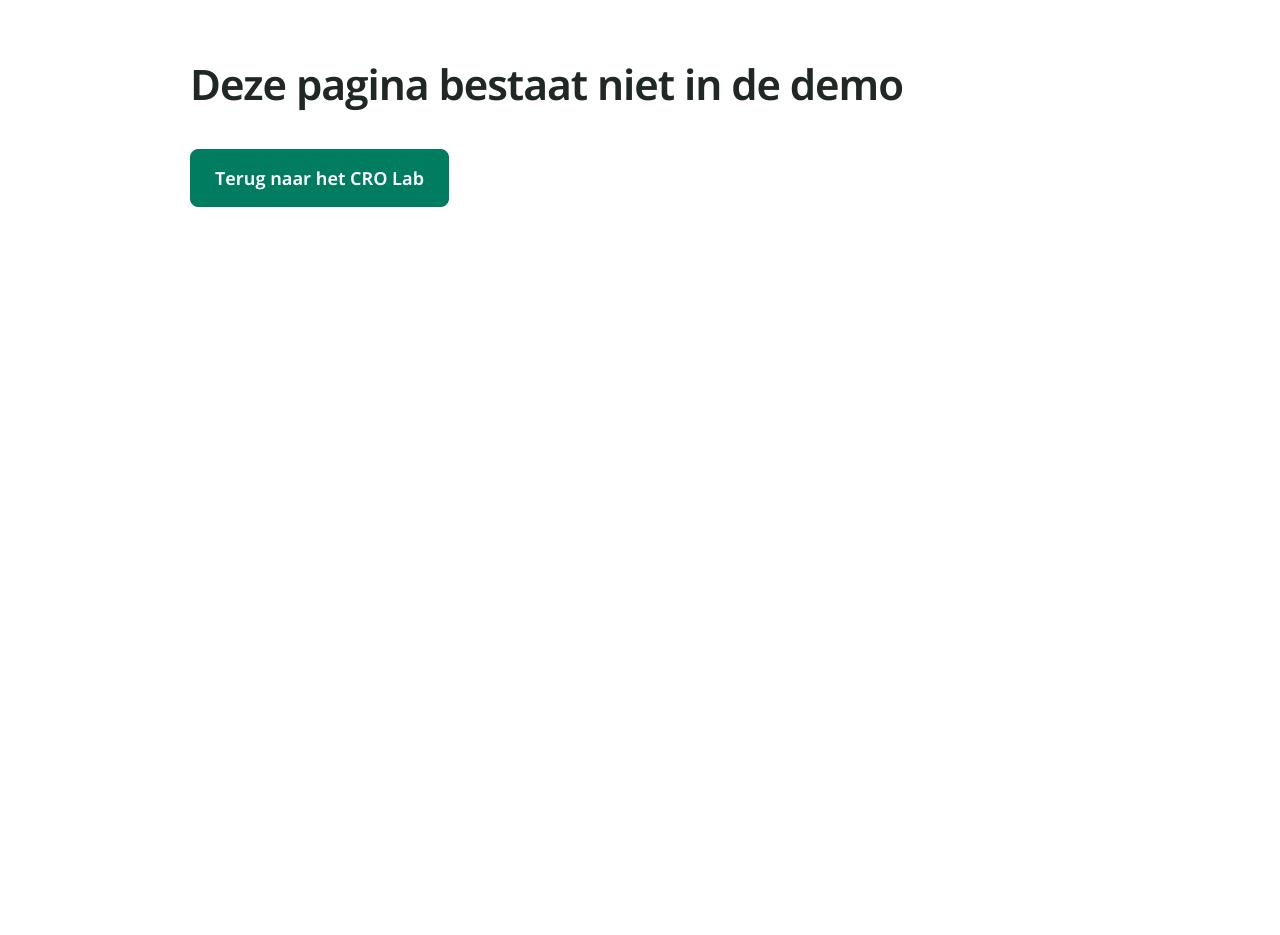
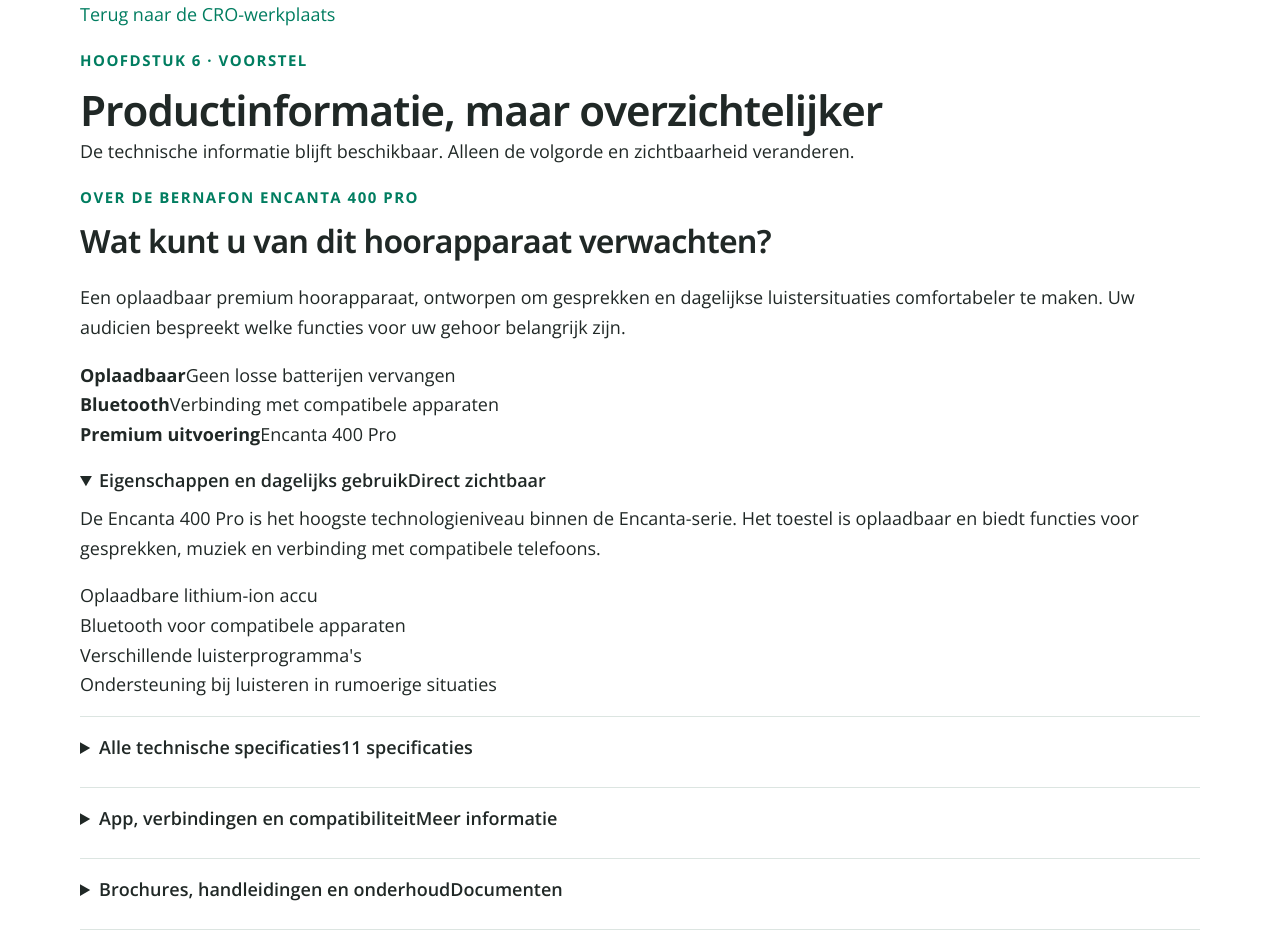
Before and after one commit to jo0stjo0st/oogvoororen-cro, a Next.js app: page /experimenten/productinformatie in a window 1280 px wide. Before the commit this address had no page. Shown: the top 935 px of the page. Before the commit the page ends 800 px from the top, so only its background shows below. Built offline with nearby package versions, Linux system fonts and the light colour scheme.

Commit message:
Build chapter 6 detailed product information with progressive disclosure and visible comparison

```diff
--- /dev/null
+++ b/src/app/experimenten/productinformatie/page.tsx
@@ -0,0 +1,53 @@
+import Link from "next/link";
+import { product, euro } from "@/features/products/data";
+
+const highlights = [
+  { label: "Oplaadbaar", detail: "Geen losse batterijen vervangen" },
+  { label: "Bluetooth", detail: "Verbinding met compatibele apparaten" },
+  { label: "Premium uitvoering", detail: "Encanta 400 Pro" },
+];
+export default function ProductInfoChapter() {
+  return <main className="wide cro-info-page">
+    <p><Link href="/">Terug naar de CRO-werkplaats</Link></p>
+    <p className="eyebrow">Hoofdstuk 6 · voorstel</p>
+    <h1>Productinformatie, maar overzichtelijker</h1>
+    <p>De technische informatie blijft beschikbaar. Alleen de volgorde en zichtbaarheid veranderen.</p>
+    <section className="cro-info-panel">
+      <div className="cro-info-heading">
+        <p className="eyebrow">Over de Bernafon Encanta 400 Pro</p>
+        <h2>Wat kunt u van dit hoorapparaat verwachten?</h2>
+        <p>Een oplaadbaar premium hoorapparaat, ontworpen om gesprekken en dagelijkse luistersituaties comfortabeler te maken. Uw audicien bespreekt welke functies voor uw gehoor belangrijk zijn.</p>
+      </div>
+      <div className="cro-info-highlights">
+        {highlights.map(item=><div key={item.label}><strong>{item.label}</strong><span>{item.detail}</span></div>)}
+      </div>
+      <div className="cro-info-accordions">
+        <details open>
+          <summary><span>Eigenschappen en dagelijks gebruik</span><span className="cro-info-summary-hint">Direct zichtbaar</span></summary>
+          <div className="cro-info-details">
+            <p>De Encanta 400 Pro is het hoogste technologieniveau binnen de Encanta-serie. Het toestel is oplaadbaar en biedt functies voor gesprekken, muziek en verbinding met compatibele telefoons.</p>
+            <ul><li>Oplaadbare lithium-ion accu</li><li>Bluetooth voor compatibele apparaten</li><li>Verschillende luisterprogramma's</li><li>Ondersteuning bij luisteren in rumoerige situaties</li></ul>
+          </div>
+        </details>
+        <details>
+          <summary><span>Alle technische specificaties</span><span className="cro-info-summary-hint">{product.specs.length} specificaties</span></summary>
+          <div className="cro-info-details cro-info-table-wrap"><table><tbody>{product.specs.map(([name,value])=><tr key={name}><th scope="row">{name}</th><td>{value}</td></tr>)}</tbody></table></div>
+        </details>
+        <details>
+          <summary><span>App, verbindingen en compatibiliteit</span><span className="cro-info-summary-hint">Meer informatie</span></summary>
+          <div className="cro-info-details"><p>Met de Bernafon App kunt u bepaalde instellingen aanpassen. Of uw telefoon en accessoires geschikt zijn, hangt af van het model en de softwareversie. De audicien helpt u bij het koppelen en instellen.</p></div>
+        </details>
+        <details>
+          <summary><span>Brochures, handleidingen en onderhoud</span><span className="cro-info-summary-hint">Documenten</span></summary>
+          <div className="cro-info-details"><p>Alle handleidingen en onderhoudsinformatie blijven bereikbaar.</p><a href={product.source+"#downloads"} target="_blank" rel="noreferrer">Bekijk de documenten op de productpagina ↗</a></div>
+        </details>
+      </div>
+    </section>
+    <section className="cro-info-compare">
+      <div className="cro-info-heading"><p className="eyebrow">Modellen vergelijken</p><h2>Wat zijn de verschillen binnen de Encanta-serie?</h2><p>Bekijk de modellen naast elkaar. Het beste toestel hangt niet alleen van het technologieniveau af, maar vooral van uw gehoor en luisterwensen.</p></div>
+      <div className="cro-info-table-wrap"><table><thead><tr><th scope="col">Model</th><th scope="col">Prijs per toestel</th><th scope="col">Kanalen</th></tr></thead><tbody>{product.comparisons.map((item,i)=><tr key={item.name} className={i===0?"cro-info-selected":""}><th scope="row">{item.name}{i===0&&<small>Dit toestel</small>}</th><td>{euro(item.price)}</td><td>{item.channels}</td></tr>)}</tbody></table></div>
+      <details className="cro-info-compare-more"><summary>Wat betekenen de technische verschillen?</summary><p>Meer kanalen of een hoger technologieniveau betekent niet automatisch dat een toestel voor iedereen beter is. Uw audicien beoordeelt welke eigenschappen bij uw gehoorverlies en dagelijkse luistersituaties passen.</p></details>
+    </section>
+    <section className="section"><h2>Wat verandert er ten opzichte van nu?</h2><p>De bestaande technische gegevens en modelvergelijking blijven behouden. De belangrijkste eigenschappen staan bovenaan. Specificaties, app-informatie en documenten zijn afzonderlijk uitklapbaar. De modelvergelijking blijft direct zichtbaar, omdat dit een belangrijke reden is om verder te lezen.</p><p>Dit is een ontwerpvoorstel met de gegevens uit de huidige CRO-demo. We controleren de productgegevens nog tegen de Belgische bronpagina voordat dit definitief wordt.</p></section>
+  </main>;
+}
```
